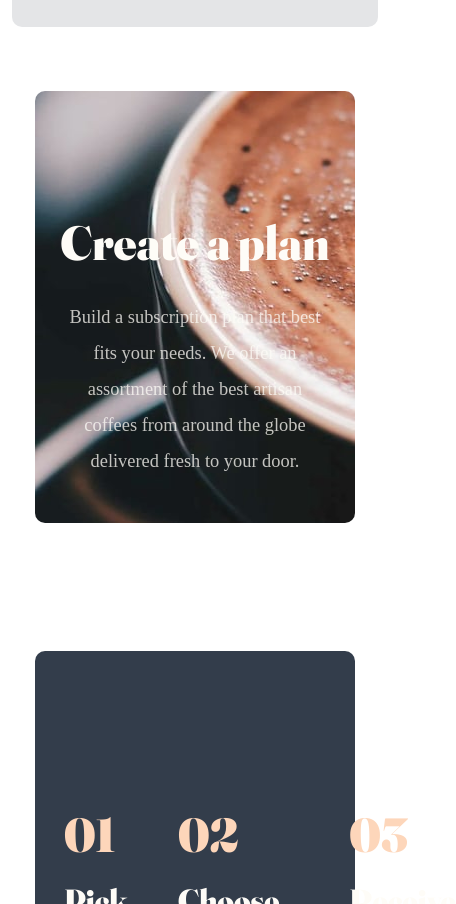
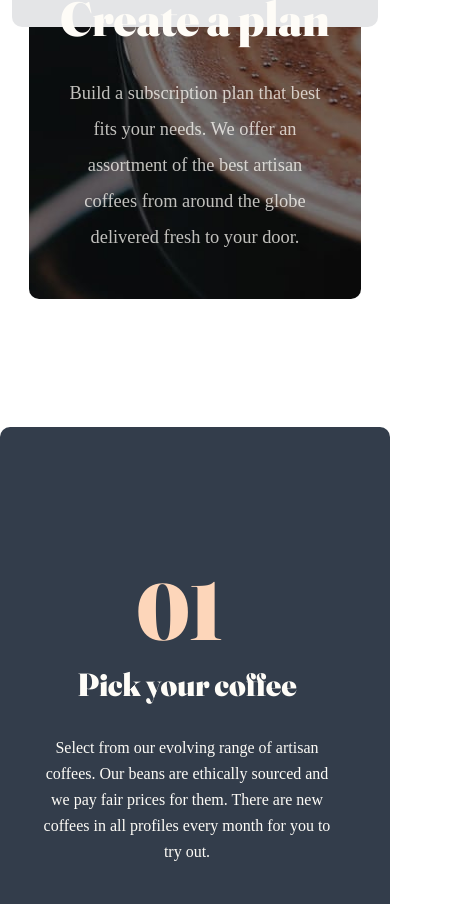
Before and after one commit to rspatz/coffeeroasters-website, a plain HTML site: page plan.html in a window 390 px wide. Shown: the part 460-1364 px from the top of the page, 456 px wide, since content can reach past the window. Drawn offline with Linux system fonts and the light colour scheme; a web font is replaced by a local one.

Commit message:
Build mobile version of Plan Steps section for plan.html page

```diff
--- a/css/style.css
+++ b/css/style.css
@@ -921,7 +921,7 @@ a {
   }
 }
 
-/* Plan Page */
+/* Plan Page: Steps */
 .plan-steps {
   background-color: var(--dark-grey-blue);
   width: 82%;
@@ -968,6 +968,81 @@ a {
   margin-bottom: 0;
   width: 87%;
   color: var(--light-cream-bg);
+}
+
+/* Plan Page: Steps: Mobile */
+@media only screen and (max-width: 600px) {
+  /* Plan Page: Header */
+  .plan-header {
+    height: 27rem;
+    width: 85%;
+    margin: 2rem auto;
+    margin-top: -12rem;
+    background: url('../assets/plan/mobile/image-hero-blackcup.jpg') no-repeat 0
+      0;
+    background-color: var(--dark-grey-blue);
+    background-position: center;
+    background-position: cover;
+    border-radius: 10px;
+    overflow: hidden;
+    border-collapse: separate;
+  }
+
+  .plan-header .header-info {
+    width: 96%;
+  }
+
+  .plan-steps {
+    background-color: var(--dark-grey-blue);
+    width: 100%;
+    margin: 8rem auto;
+    padding: 0;
+    padding-top: 10rem;
+    border-radius: 10px;
+  }
+
+  .plan-steps-container {
+    flex-direction: column;
+    height: 65rem;
+    width: 82%;
+    margin: 0 auto;
+  }
+
+  .plan-steps-card-1,
+  .plan-steps-card-2,
+  .plan-steps-card-3 {
+    height: 20rem;
+    width: 95%;
+    margin: 0 2rem 5rem 0;
+    text-align: center;
+  }
+
+  .plan-steps-card-1 h2,
+  .plan-steps-card-2 h2,
+  .plan-steps-card-3 h2 {
+    margin-bottom: 2rem;
+    color: var(--pale-orange);
+    font-size: 5rem;
+    width: 95%;
+  }
+
+  .plan-steps-card-1 h3,
+  .plan-steps-card-2 h3,
+  .plan-steps-card-3 h3 {
+    margin: 0 auto;
+    margin-bottom: 2rem;
+    width: 85%;
+    color: var(--light-cream-bg);
+  }
+
+  .plan-steps-card-1 p,
+  .plan-steps-card-2 p,
+  .plan-steps-card-3 p {
+    margin: 0 auto;
+    margin-bottom: 0;
+    width: 95%;
+    color: var(--light-cream-bg);
+  }
 }
 
 /* Footer */
```
